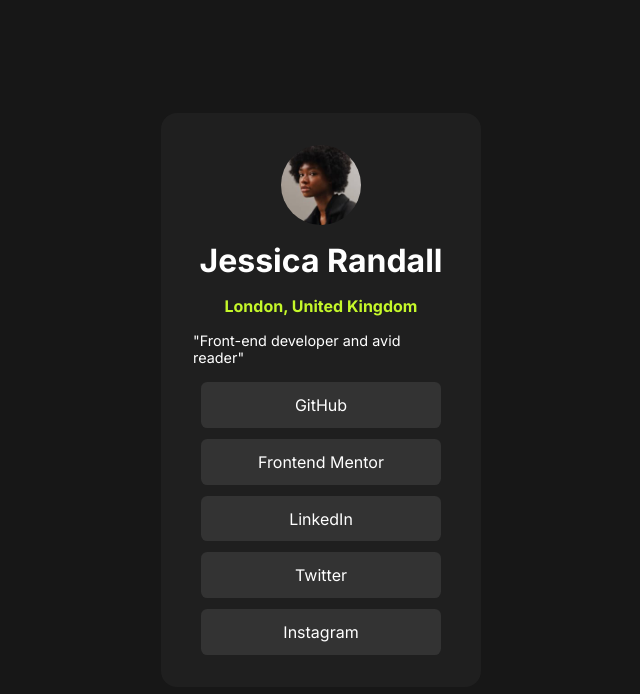
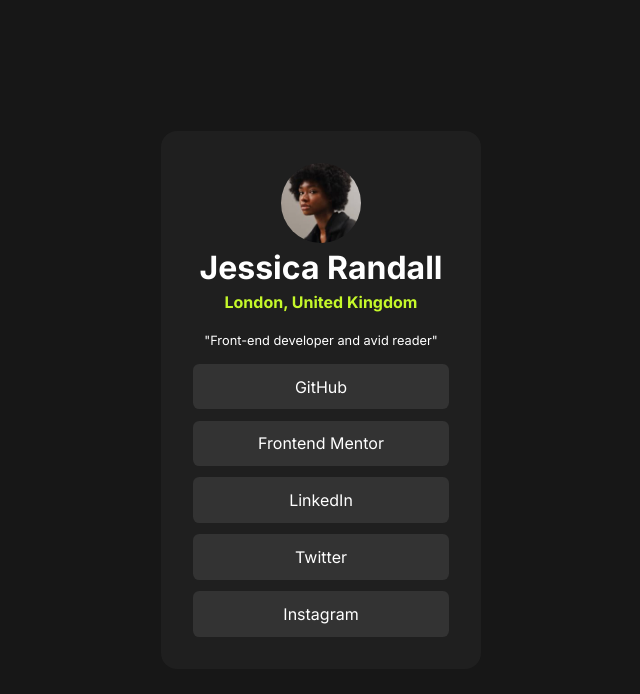
Before and after one commit to TheTreeveloper/social-links, a React (Vite) app: page / in a window 1280 px wide. Shown: the top 694 px of the page, without its empty margins (319-959 px from the left). Built offline with nearby package versions, Linux system fonts and the light colour scheme.

Commit message:
updated styling

```diff
--- a/src/components/LinksContainer.module.css
+++ b/src/components/LinksContainer.module.css
@@ -10,7 +10,7 @@
 .link_button {
     background-color: hsl(0, 0%, 20%);
     border-radius: 0.4rem;
-    width: 15rem;
+    width: 16rem;
     color: white;
     padding: 0.8rem;
     text-align: center;
--- a/src/components/ProfileContainer.module.css
+++ b/src/components/ProfileContainer.module.css
@@ -4,7 +4,7 @@
     flex-direction: column;
     justify-content: center;
     align-items: center;
-    gap: 1rem;
+    gap: 0.3rem;
 }
 
 h1 {
@@ -17,7 +17,8 @@
 
 p {
     color: white;
-    font-size: 0.9rem;
+    font-size: 0.8rem;
+    margin-top: 1rem;
 }
 
 .profile_image {
```
